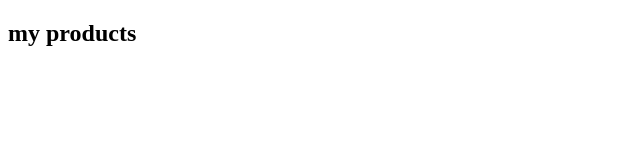
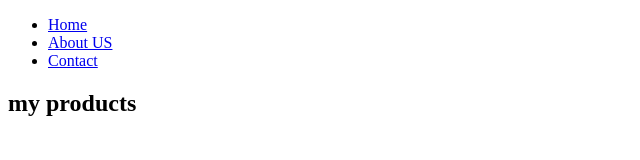
Before and after one commit to ShohruxSultonmurodov/test12, a plain HTML site: page index.html in a window 1280 px wide. Shown: the whole page, without its empty margins (0-640 px from the left). Drawn offline with Linux system fonts and the light colour scheme.

Commit message:
made navbar

```diff
--- a/index.html
+++ b/index.html
@@ -7,6 +7,13 @@
     <title>Document</title>
 </head>
 <body>
+    <nav>
+        <ul>
+            <li><a href="#">Home</a></li>
+            <li><a href="#">About US</a></li>
+            <li><a href="#">Contact</a></li>
+        </ul>
+    </nav>
     <main>
         <h2>my products</h2>
     </main>
```
